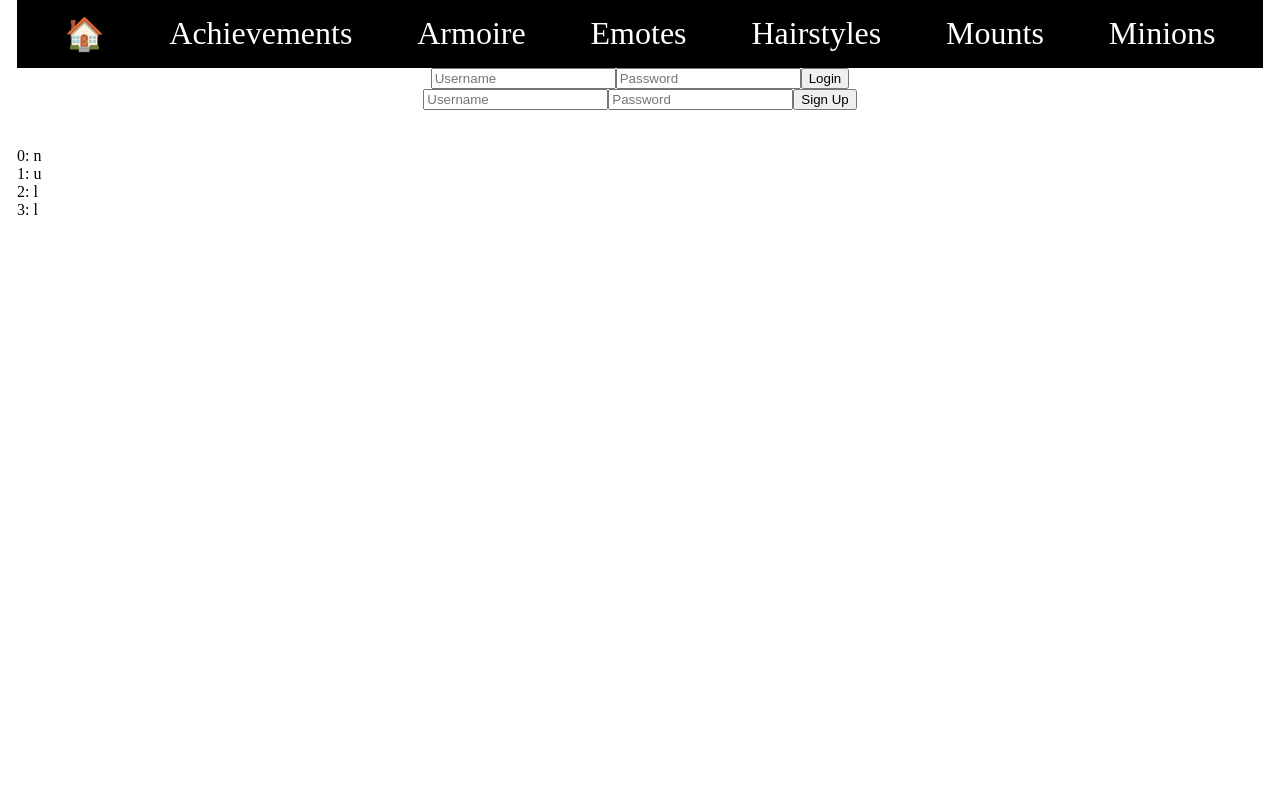
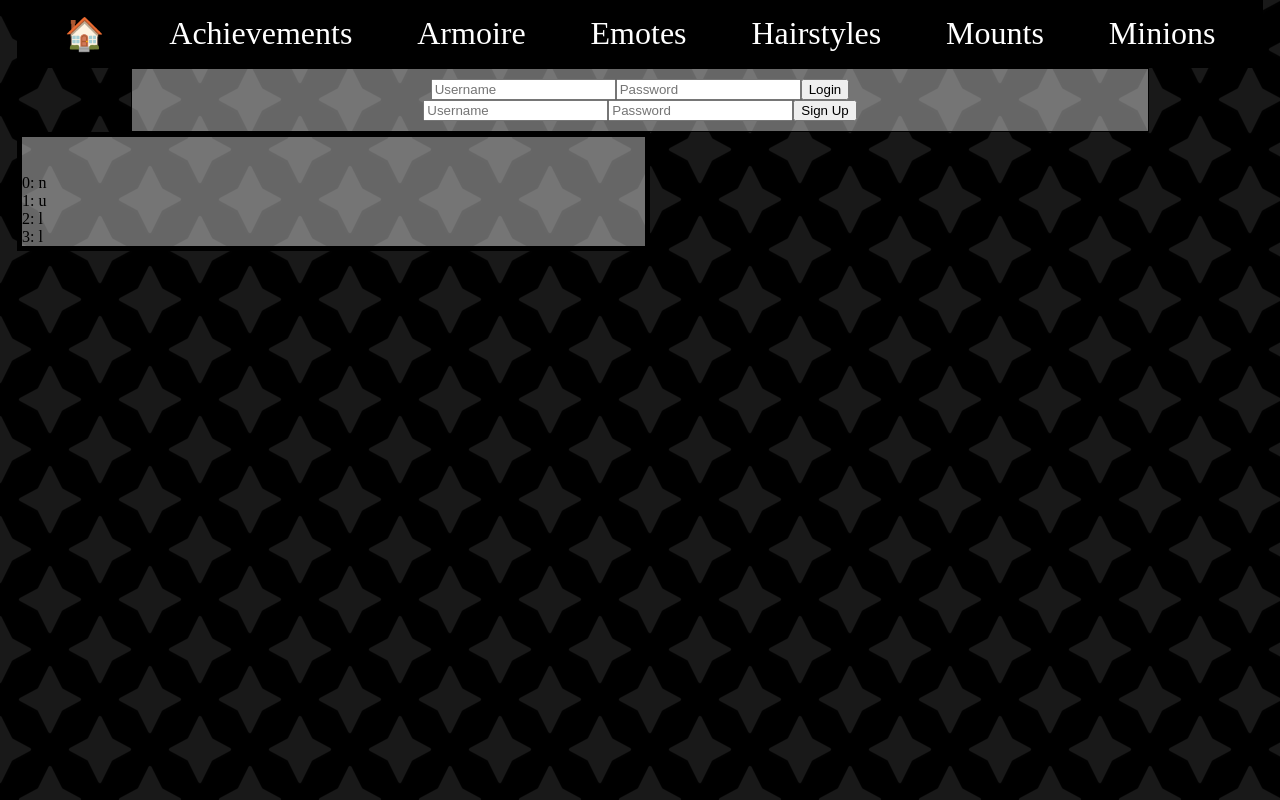
Before and after one commit to MR-Scholas/capstone, a React (Vite) app: page /1/1 in a window 1280 px wide. Built offline with nearby package versions, Linux system fonts and the light colour scheme; no server answers.

Commit message:
third commit

```diff
--- a/src/App.css
+++ b/src/App.css
@@ -1,10 +1,18 @@
+:root {
+  --lighter-rgb: 110 100 150;
+  --darker-rgb: 30 20 70;
+}
+
 body
 {
+  width:100%;
+  height:100%;
   margin:0%;
   padding:0%;
   justify-content:center;
   justify-items: center;
   display:flex;
+  background-image:url('./assets/background.png')
 }
 
 h2
@@ -45,6 +53,7 @@ h2
   padding:5px;
   width:30vw;
   margin:.1%;
+  background-color: rgba(255,255,255,.4);
 }
 
 .icon
@@ -63,10 +72,13 @@ h2
 {
   width:80%;
   margin:auto;
+  padding:10px;
   display:flex;
   flex-wrap:wrap;
   justify-content:center;
   justify-items:center;
+  background-color: rgba(255,255,255,.4);
+  border:solid black 1px;
 }
 
 .loggedOutPanel
@@ -82,4 +94,6 @@ h2
 .infoPage
 {
   width:50%;
+  border:solid black 5px;
+  background-color: rgba(255,255,255,.4);
 }
--- a/src/App.jsx
+++ b/src/App.jsx
@@ -11,6 +11,10 @@ function App() {
   return (
     <UserProvider>
       <div className="App">
+        <div class="backgroundContainer">
+          <div class="background"></div>
+          <div class="overlay"></div>
+        </div>
         <Nav/>
         <User/>
         <Routes>
```
Also changed, not shown: src/assets/background.png (added).
